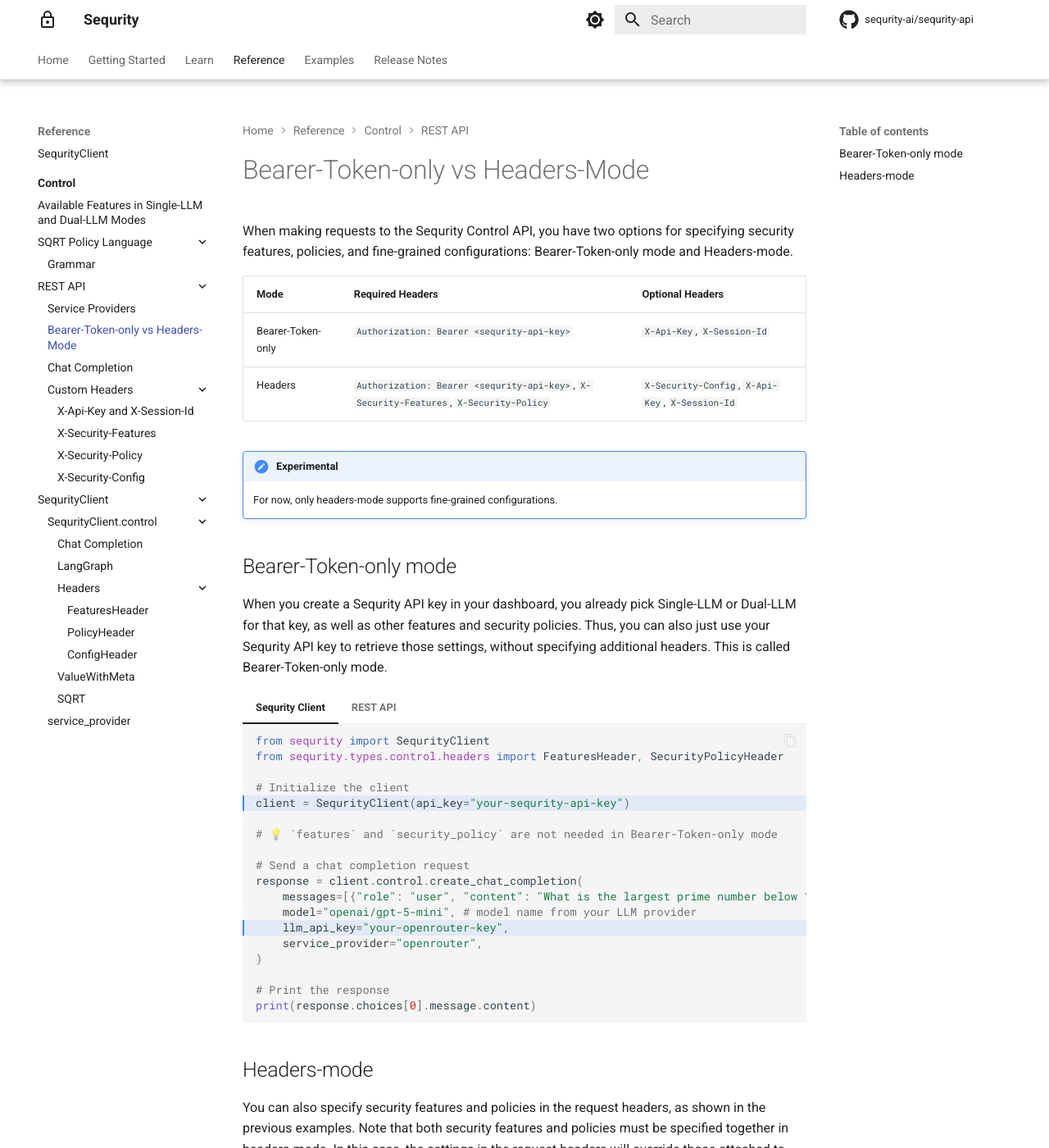
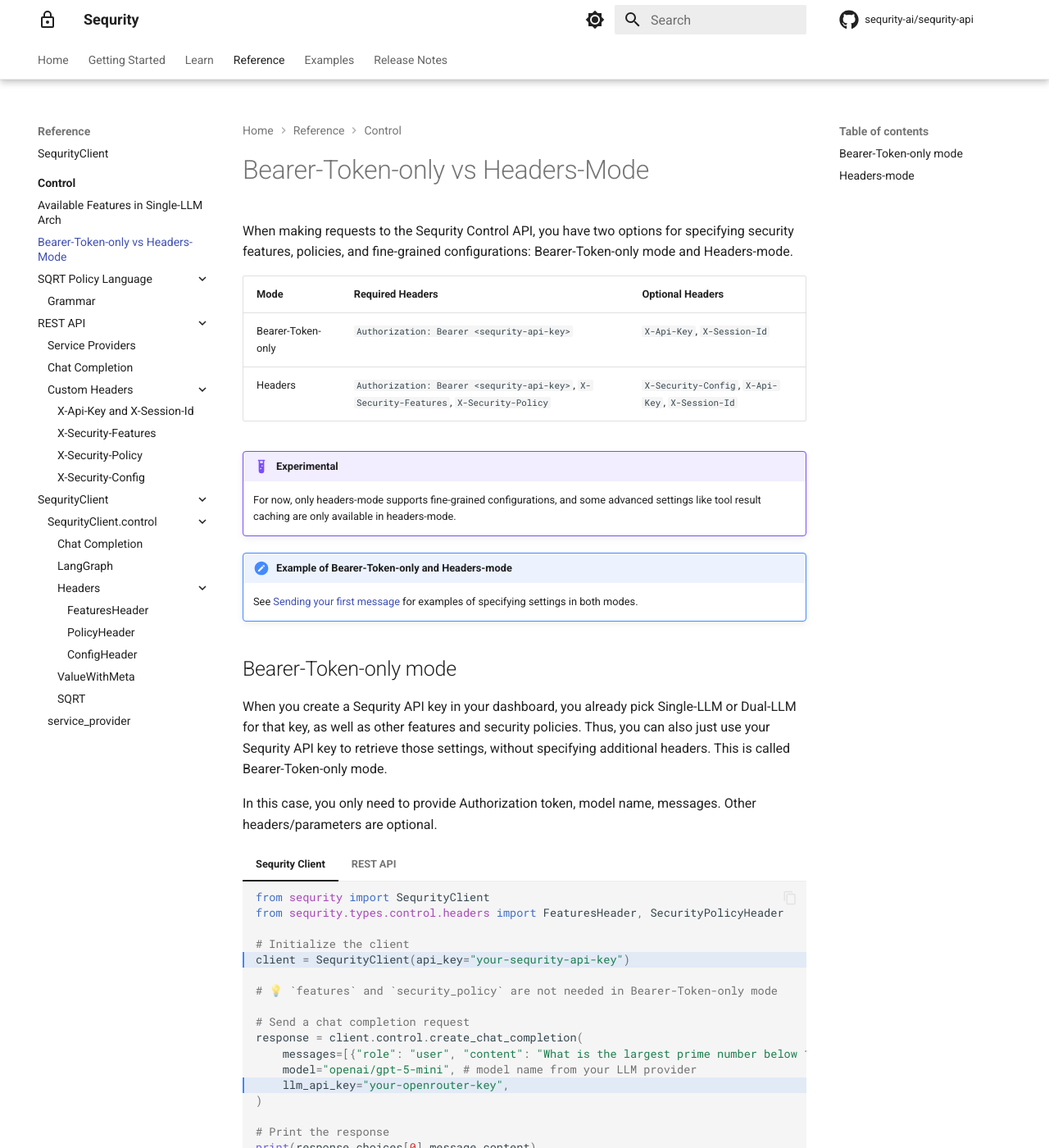
Before and after one commit to sequrity-ai/sequrity-api, an MkDocs documentation site: the page built from docs/control/reference/bearer-token-only-vs-headers-mode.md, in a window 1280 px wide and 1400 px high. Shown: the whole window at 82% size. Built offline with MkDocs 1.6.1 and Material for MkDocs 9.7.7, drawn with Linux system fonts in a browser that asks for light colours; comment, search, counter and statistics services are not loaded; some of the changed text lies outside the part shown.

Commit message:
rename method

```diff
--- a/docs/control/reference/rest_api/bearer-token-only-vs-headers-mode.md
+++ b/docs/control/reference/bearer-token-only-vs-headers-mode.md
@@ -7,14 +7,20 @@
 | Bearer-Token-only | `Authorization: Bearer <sequrity-api-key>` | `X-Api-Key`, `X-Session-Id` |
 | Headers | `Authorization: Bearer <sequrity-api-key>`, `X-Security-Features`, `X-Security-Policy` | `X-Security-Config`, `X-Api-Key`, `X-Session-Id` |
 
-!!! top "Experimental"
+!!! example "Experimental"
 
-    For now, only headers-mode supports fine-grained configurations.
+    For now, only headers-mode supports fine-grained configurations, and some advanced settings like tool result caching are only available in headers-mode.
+
+!!! note "Example of Bearer-Token-only and Headers-mode"
+
+    See [Sending your first message](../getting_started/first_message.md#specifying-singledual-llm) for examples of specifying settings in both modes.
 
 ## Bearer-Token-only mode
 
 When you create a Sequrity API key in your dashboard, you already pick Single-LLM or Dual-LLM for that key, as well as other features and security policies.
 Thus, you can also just use your Sequrity API key to retrieve those settings, without specifying additional headers. This is called Bearer-Token-only mode.
+
+In this case, you only need to provide Authorization token, model name, messages. Other headers/parameters are optional.
 
 === "Sequrity Client"
 
@@ -32,7 +38,6 @@
         messages=[{"role": "user", "content": "What is the largest prime number below 100?"}],
         model="openai/gpt-5-mini", # model name from your LLM provider
         llm_api_key="your-openrouter-key",
-        service_provider="openrouter",
     )
 
     # Print the response
--- a/docs/stylesheets/custom.css
+++ b/docs/stylesheets/custom.css
@@ -3,25 +3,5 @@
    ======================================== */
 
 :root {
-    --md-grid-max-width: 1440px;
+    --md-grid-max-width: 2560px;
 }
-
-/* ========================================
-   Jupyter Notebook Styling
-   ======================================== */
-
-/* Fix font size for code blocks ONLY in Jupyter notebook markdown cells */
-
-/* Target code blocks within markdown cells rendered by mkdocs-jupyter */
-.jp-RenderedMarkdown pre,
-.jp-RenderedHTMLCommon pre,
-.jp-RenderedMarkdown .highlight pre,
-.jp-RenderedHTMLCommon .highlight pre {
-    font-size: 13px !important;
-}
-
-/* Also target inline code in markdown cells */
-.jp-RenderedMarkdown code,
-.jp-RenderedHTMLCommon code {
-    font-size: 13px !important;
-}
--- a/mkdocs.yml
+++ b/mkdocs.yml
@@ -146,14 +146,14 @@
       - SequrityClient: general/sequrity_client/sequrity_client.md
       - Control:
           - control/reference/index.md
-          - Available Features in Single-LLM and Dual-LLM Modes: control/reference/single_llm_vs_dual_llm_features.md
+          - Available Features in Single-LLM Arch: control/reference/single_llm_vs_dual_llm_features.md
+          - Bearer-Token-only vs Headers-Mode: control/reference/bearer-token-only-vs-headers-mode.md
           - SQRT Policy Language:
               - control/reference/sqrt/index.md
               - Grammar: control/reference/sqrt/grammar.md
           - REST API:
               - control/reference/rest_api/index.md
               - Service Providers: general/rest_api/service_provider.md
-              - Bearer-Token-only vs Headers-Mode: control/reference/rest_api/bearer-token-only-vs-headers-mode.md
               - Chat Completion: control/reference/rest_api/chat_completion.md
               - Custom Headers:
                   - X-Api-Key and X-Session-Id: control/reference/rest_api/headers/api_key_session_id.md
```
Also changed, not shown: other parts of docs/control/reference/bearer-token-only-vs-headers-mode.md (+2 -2 lines), README.md (+2 -2 lines), docs/control/getting_started/first_message.md (+2 -2 lines), docs/control/reference/sequrity_client/headers/features_header.md (+1 -1 lines), docs/control/reference/single_llm_vs_dual_llm_features.md (+3 -4 lines), 11 other files.
